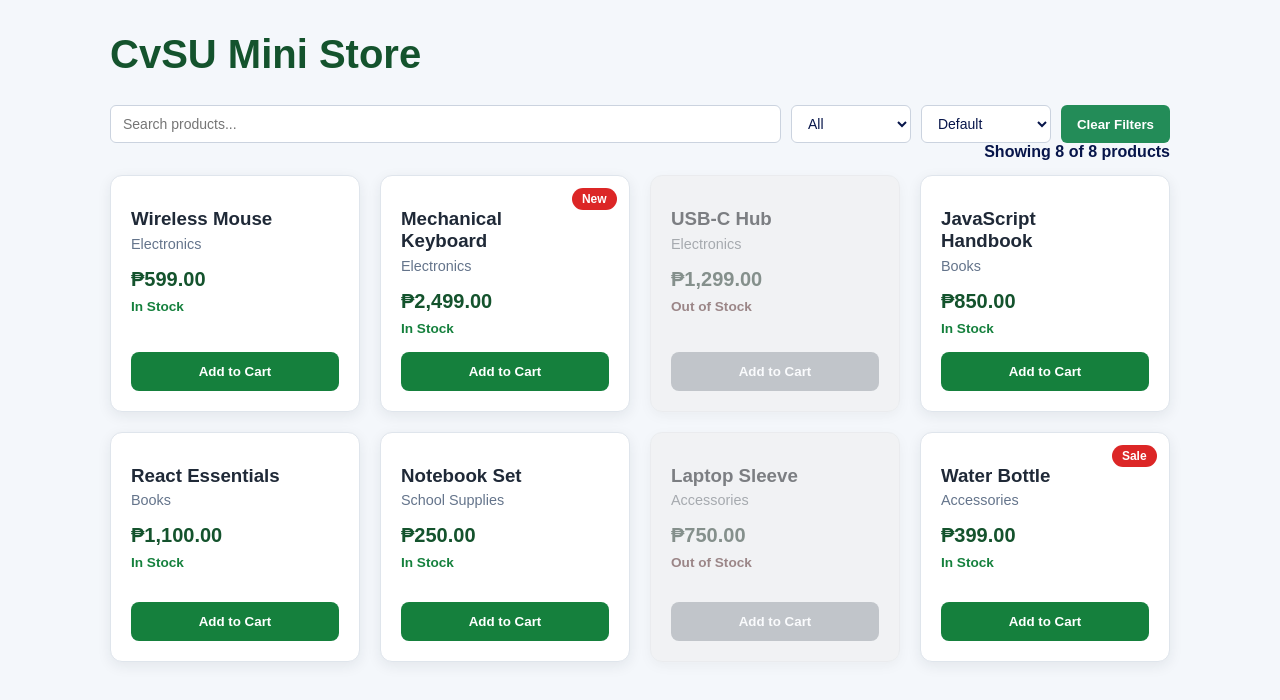
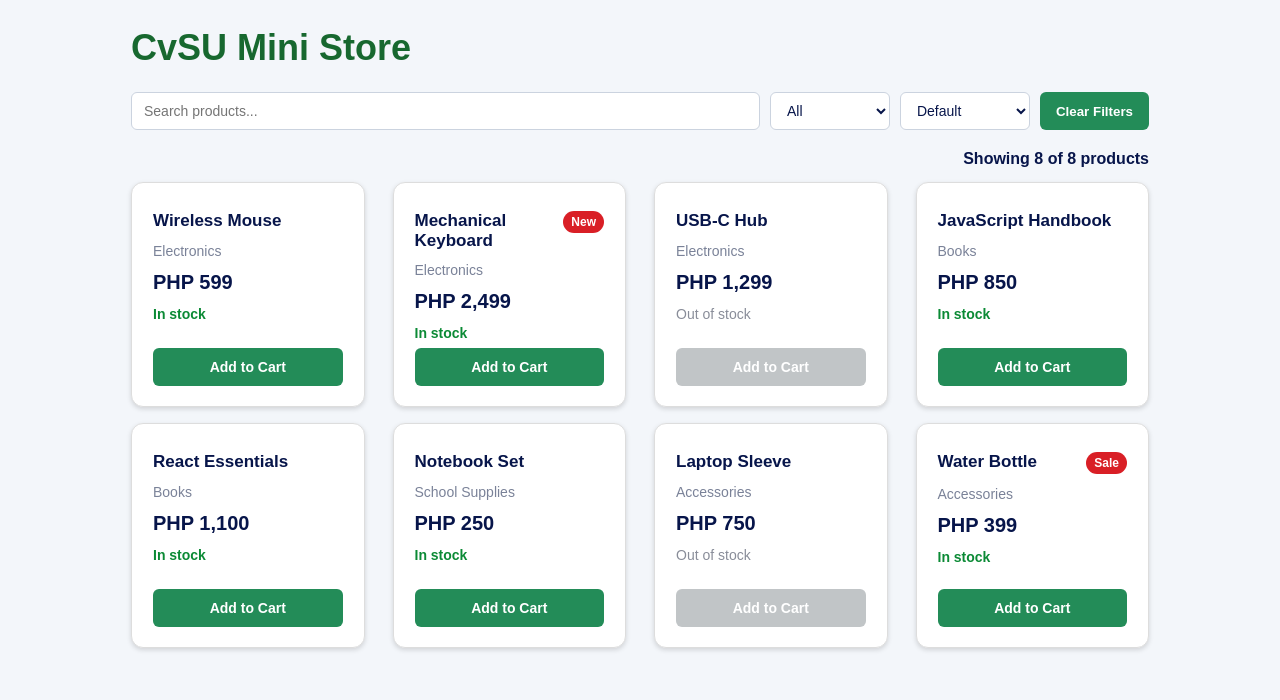
Before and after one commit to CiaraMendoza/Mendoza_Lab3, a React (Vite) app: page / in a window 1280 px wide. Shown: the top 700 px of the page. Built offline with nearby package versions, Linux system fonts and the light colour scheme.

Commit message:
Update styling for cards and layout

```diff
--- a/src/App.css
+++ b/src/App.css
@@ -4,142 +4,98 @@
 
 body {
   margin: 0;
-  min-width: 320px;
-  background: #f4f7fb;
-  color: #1f2937;
-  font-family: Arial, Helvetica, sans-serif;
+  background: #f3f6fa;
 }
 
 .app {
-  max-width: 1100px;
+  max-width: 1050px;
   margin: 0 auto;
-  padding: 2rem 1.25rem;
+  padding: 24px 16px 40px;
+  font-family: Arial, Helvetica, sans-serif;
+  color: #07154a;
 }
 
-header {
-  margin-bottom: 1.75rem;
+.app header {
+  display: flex;
+  justify-content: space-between;
+  align-items: center;
+  gap: 1rem;
+  min-height: 48px;
+  margin-bottom: 20px;
 }
 
-.header-top {
-  display: flex;
-  align-items: center;
-  justify-content: space-between;
-  gap: 1rem;
-  margin-bottom: 1rem;
-}
-
-header h1 {
+.app header h1 {
   margin: 0;
-  color: #14532d;
-  font-size: clamp(1.75rem, 5vw, 2.5rem);
-}
-
-.cart {
-  position: relative;
-  flex-shrink: 0;
-}
-
-.cart__toggle {
-  display: inline-flex;
-  align-items: center;
-  gap: 0.5rem;
-  border: 0;
-  border-radius: 8px;
-  padding: 0.7rem 0.9rem;
-  background: #14532d;
-  color: #fff;
-  cursor: pointer;
-  font: inherit;
-  font-weight: 700;
-}
-
-.cart__toggle:hover {
-  background: #166534;
-}
-
-.cart__count {
-  display: inline-grid;
-  min-width: 1.5rem;
-  min-height: 1.5rem;
-  place-items: center;
-  border-radius: 999px;
-  background: #fff;
-  color: #14532d;
-  font-size: 0.85rem;
-}
-
-.cart__dropdown {
-  position: absolute;
-  z-index: 2;
-  top: calc(100% + 0.5rem);
-  right: 0;
-  width: min(320px, calc(100vw - 2.5rem));
-  border: 1px solid #dfe5ec;
-  border-radius: 10px;
-  padding: 1rem;
-  background: #fff;
-  box-shadow: 0 8px 24px rgba(31, 41, 55, 0.16);
-  text-align: left;
-}
-
-.cart__dropdown h2 {
-  margin: 0 0 0.75rem;
-  font-size: 1rem;
-}
-
-.cart__empty {
-  margin: 0;
-  color: #64748b;
-}
-
-.cart__items {
-  display: grid;
-  gap: 0.65rem;
-  margin: 0;
-  padding: 0;
-  list-style: none;
-}
-
-.cart__items li {
-  display: flex;
-  justify-content: space-between;
-  gap: 0.75rem;
-  font-size: 0.9rem;
-}
-
-.cart__quantity {
-  flex-shrink: 0;
-  color: #14532d;
+  color: #17682f;
+  font-size: 36px;
+  line-height: 1;
   font-weight: 700;
 }
 
 .cart-message {
-  max-width: 600px;
-  margin: 0 auto;
-  padding: 0.875rem 1rem;
-  border: 1px solid #bfdbfe;
-  border-radius: 10px;
-  background: #eff6ff;
-  color: #1e3a8a;
+  flex: 1 1 34%;
+  min-width: 0;
+  margin: 0;
+  padding: 12px 14px;
+  border: 1px solid #b9d3ff;
+  border-radius: 9px;
+  background: #f7fbff;
+  color: #073baf;
+  font-size: 14px;
   font-weight: 700;
+  text-align: center;
+  line-height: 1.5;
+}
+
+.toolbar {
+  display: flex;
+  align-items: center;
+  gap: 16px;
+  margin-bottom: 20px;
+}
+
+.results-count {
+  width: 100%;
+  margin: 0 0 14px;
+  text-align: right;
 }
 
 .grid {
   display: grid;
-  grid-template-columns: repeat(auto-fit, minmax(220px, 1fr));
-  gap: 1.25rem;
+  grid-template-columns: repeat(4, minmax(0, 1fr));
+  gap: 16px 28px;
+}
+
+@media (max-width: 800px) {
+  .app header {
+    align-items: center;
+  }
+
+  .toolbar {
+    align-items: stretch;
+    flex-direction: column;
+    gap: 12px;
+  }
+
+  .cart-message {
+    width: 100%;
+  }
+
+  .grid {
+    grid-template-columns: repeat(2, minmax(0, 1fr));
+  }
 }
 
 @media (max-width: 480px) {
   .app {
-    padding: 1.5rem 1rem;
+    padding: 18px 14px 32px;
   }
 
-  .header-top {
-    align-items: flex-start;
+  .app header h1 {
+    font-size: 30px;
   }
 
-  .cart__toggle {
-    padding: 0.6rem 0.7rem;
+  .grid {
+    grid-template-columns: 1fr;
   }
 }
--- a/src/components/ProductCard.css
+++ b/src/components/ProductCard.css
@@ -1,93 +1,109 @@
-.card {
-  position: relative;
+.product-card {
   display: flex;
-  min-height: 230px;
+  min-height: 225px;
   flex-direction: column;
-  border: 1px solid #dfe5ec;
+  padding: 28px 21px 20px;
+  border: 1px solid #ddd;
   border-radius: 12px;
-  padding: 1.25rem;
   background: #fff;
-  box-shadow: 0 4px 14px rgba(31, 41, 55, 0.08);
-  transition: transform 0.2s ease, box-shadow 0.2s ease;
+  box-shadow: 0 2px 5px rgba(0, 0, 0, 0.14);
+  animation: card-enter 420ms ease-out both;
+  transition: transform 220ms ease, box-shadow 220ms ease, border-color 220ms ease;
 }
 
-.card:hover {
-  transform: translateY(-3px);
-  box-shadow: 0 8px 20px rgba(31, 41, 55, 0.12);
+.product-card:hover,
+.product-card:focus-within {
+  transform: translateY(-8px) scale(1.02);
+  border-color: #238c58;
+  box-shadow: 0 12px 24px rgba(7, 21, 74, 0.2);
 }
 
-.card h3 {
-  margin: 0.75rem 0 0.35rem;
-  padding-right: 3.5rem;
+@keyframes card-enter {
+  from {
+    opacity: 0;
+  }
+
+  to {
+    opacity: 1;
+  }
 }
 
-.card--out {
-  opacity: 0.58;
-  filter: grayscale(0.75);
-  background: #edf0f3;
+@media (prefers-reduced-motion: reduce) {
+  .product-card {
+    animation: none;
+    transition: none;
+  }
 }
 
-.card--out:hover {
-  transform: none;
+.product-card-header {
+  display: flex;
+  justify-content: space-between;
+  gap: 0.5rem;
 }
 
-.card__category {
+.product-card h2 {
   margin: 0;
-  color: #64748b;
-  font-size: 0.9rem;
+  color: #07154a;
+  font-size: 17px;
+  line-height: 1.15;
 }
 
-.card__price {
-  margin: 1rem 0 0.25rem;
-  font-size: 1.25rem;
-  font-weight: 700;
-  color: #14532d;
+.product-card-header span {
+  height: fit-content;
+  padding: 4px 8px;
+  border-radius: 999px;
+  background: #d91f26;
+  color: #fff;
+  font-size: 12px;
+  font-weight: bold;
 }
 
-.card__badge span {
-  position: absolute;
-  top: 12px;
-  right: 12px;
-  border-radius: 999px;
-  background: #dc2626;
-  color: #fff;
-  padding: 0.25rem 0.65rem;
-  font-size: 0.75rem;
+.product-category,
+.product-price,
+.in-stock,
+.out-of-stock {
+  margin: 12px 0 0;
+}
+
+.product-category {
+  color: #7a8298;
+  font-size: 14px;
+}
+
+.product-price {
+  color: #07154a;
+  font-size: 20px;
+  font-weight: bold;
+}
+
+.in-stock {
+  color: #0b8a35;
+  font-size: 14px;
   font-weight: 700;
 }
 
-.stock {
-  margin: 0.25rem 0 1rem;
-  font-size: 0.85rem;
+.out-of-stock {
+  color: #898d99;
+  font-size: 14px;
+}
+
+.product-card button {
+  margin-top: auto;
+  padding: 11px 12px;
+  border: 0;
+  border-radius: 6px;
+  background: #238c58;
+  color: #fff;
+  cursor: pointer;
+  font-size: 14px;
   font-weight: 700;
 }
 
-.stock--in {
-  color: #15803d;
+.product-card button:hover:not(:disabled) {
+  background: #1e794b;
 }
 
-.stock--out {
-  color: #b91c1c;
-}
-
-.card button {
-  width: 100%;
-  margin-top: auto;
-  border: 0;
-  border-radius: 8px;
-  background: #15803d;
-  color: #fff;
-  padding: 0.75rem;
-  cursor: pointer;
-  font-weight: 700;
-  transition: background 0.2s ease;
-}
-
-.card button:hover:not(:disabled) {
-  background: #166534;
-}
-
-.card button:disabled {
-  background: #94a3b8;
+.product-card button:disabled {
+  background: #c1c5c7;
   cursor: not-allowed;
 }
--- a/src/components/ProductCard.jsx
+++ b/src/components/ProductCard.jsx
@@ -1,28 +1,25 @@
 import "./ProductCard.css";
 
-function ProductCard({ id, title, price, category = "General", inStock, onAddToCart, children }) {
-  const formattedPrice = price.toLocaleString("en-PH", {
-    style: "currency",
-    currency: "PHP",
-  });
-
+function ProductCard({ title, price, category, inStock, onAddToCart, children, style }) {
   return (
-    <div className={`card ${inStock ? "" : "card--out"}`}>
-      {children && <div className="card__badge">{children}</div>}
-      <h3>{title}</h3>
-      <p className="card__category">{category}</p>
-      <p className="card__price">{formattedPrice}</p>
-      <p className={inStock ? "stock stock--in" : "stock stock--out"}>
-        {inStock ? "In Stock" : "Out of Stock"}
+    <article className="product-card" style={style}>
+      <div className="product-card-header">
+        <h2>{title}</h2>
+        {children}
+      </div>
+      <p className="product-category">{category}</p>
+      <p className="product-price">PHP {price.toLocaleString()}</p>
+      <p className={inStock ? "in-stock" : "out-of-stock"}>
+        {inStock ? "In stock" : "Out of stock"}
       </p>
       <button
         type="button"
+        onClick={() => onAddToCart(title)}
         disabled={!inStock}
-        onClick={() => onAddToCart({ id, title, price })}
       >
         Add to Cart
       </button>
-    </div>
+    </article>
   );
 }
 
```
